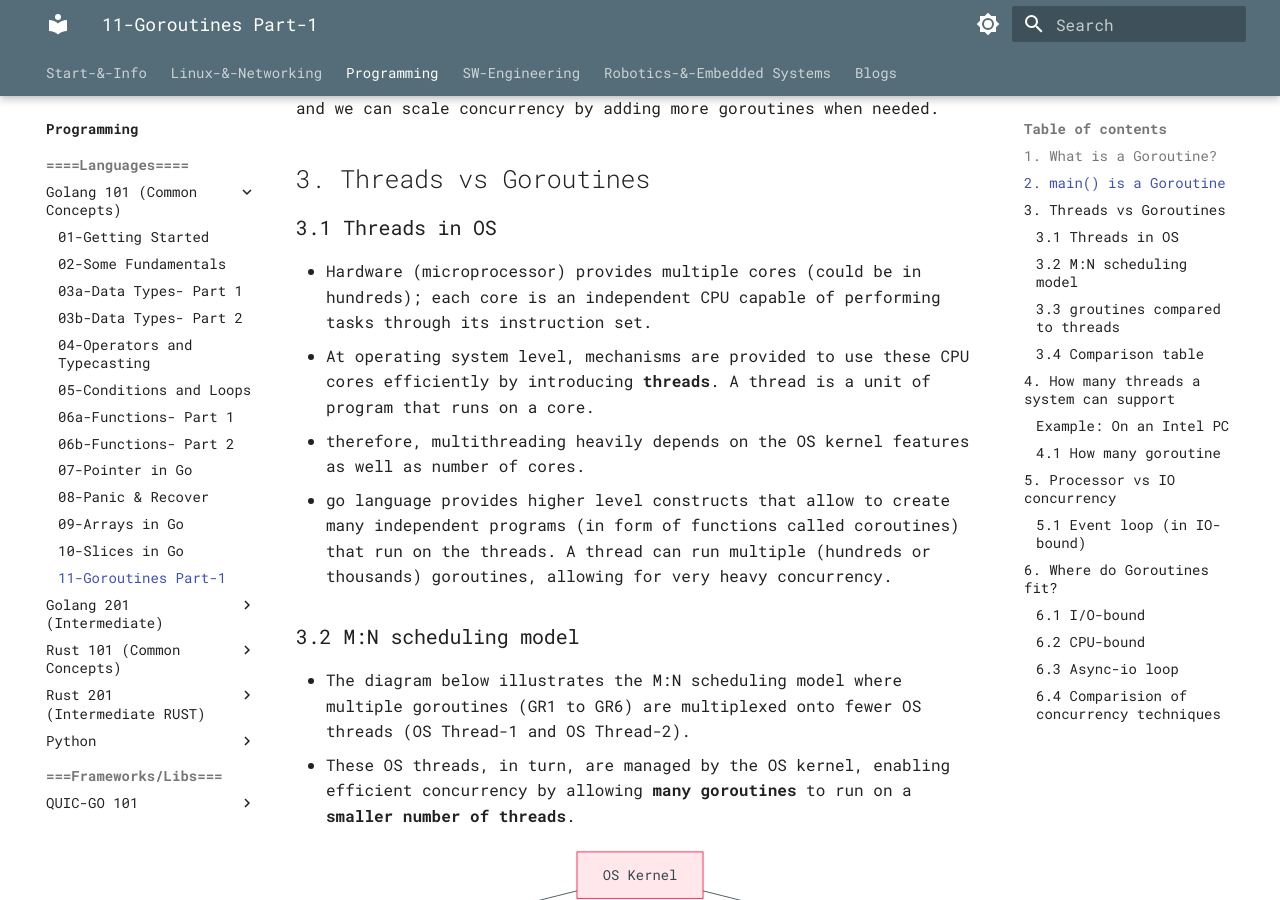
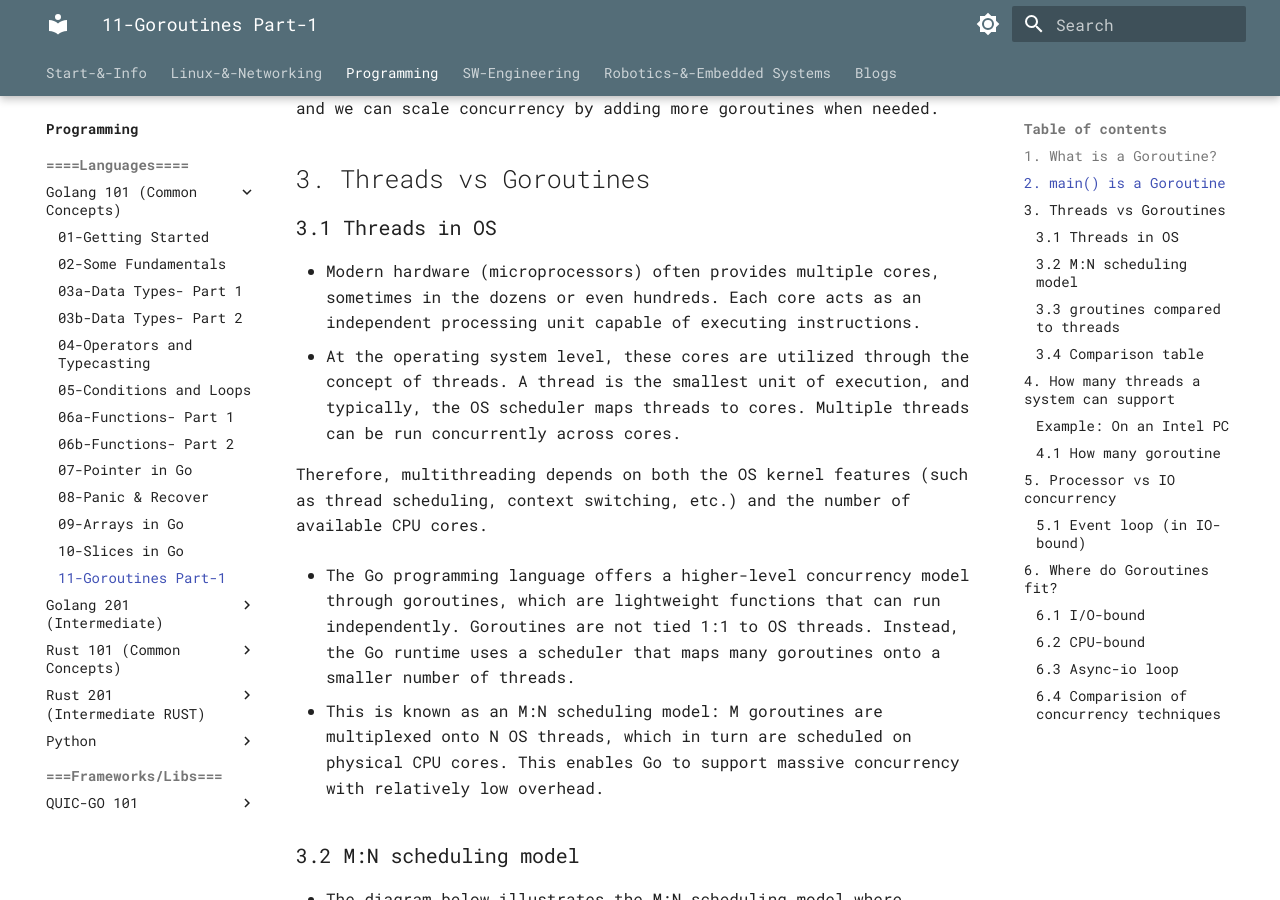
Before and after one commit to alohamujeeb/alohamujeeb.github.io, an MkDocs documentation site: the page built from docs/programming/languages/golang101/11-goroutines.md, in a window 1280 px wide and 900 px high, scrolled down 1417 px. Built offline with MkDocs 1.6.1 and Material for MkDocs 9.7.7, drawn with Linux system fonts in a browser that asks for light colours.

Commit message:
minor adjustments

```diff
--- a/docs/programming/languages/golang101/11-goroutines.md
+++ b/docs/programming/languages/golang101/11-goroutines.md
@@ -64,10 +64,14 @@ So, **every Go application is composed of at least one goroutine (main)**, and w
 
 ### 3.1 Threads in OS
 
-- Hardware (microprocessor) provides multiple cores (could be in hundreds); each core is an independent CPU capable of performing tasks through its instruction set.
-- At operating system level, mechanisms are provided to use these CPU cores efficiently by introducing **threads**. A thread is a unit of program that runs on a core.
-- therefore, multithreading heavily depends on the OS kernel features as well as number of cores.
-- go language provides higher level constructs that allow to create many independent programs (in form of functions called coroutines) that run on the threads. A thread can run multiple (hundreds or thousands) goroutines, allowing for very heavy concurrency.
+- Modern hardware (microprocessors) often provides multiple cores, sometimes in the dozens or even hundreds. Each core acts as an independent processing unit capable of executing instructions.
+- At the operating system level, these cores are utilized through the concept of threads. A thread is the smallest unit of execution, and typically, the OS scheduler maps threads to cores. Multiple threads can be run concurrently across cores.
+
+Therefore, multithreading depends on both the OS kernel features (such as thread scheduling, context switching, etc.) and the number of available CPU cores.
+
+- The Go programming language offers a higher-level concurrency model through goroutines, which are lightweight functions that can run independently. Goroutines are not tied 1:1 to OS threads. Instead, the Go runtime uses a scheduler that maps many goroutines onto a smaller number of threads.
+
+- This is known as an M:N scheduling model: M goroutines are multiplexed onto N OS threads, which in turn are scheduled on physical CPU cores. This enables Go to support massive concurrency with relatively low overhead.
 
 
 ### 3.2 M:N scheduling model
```
